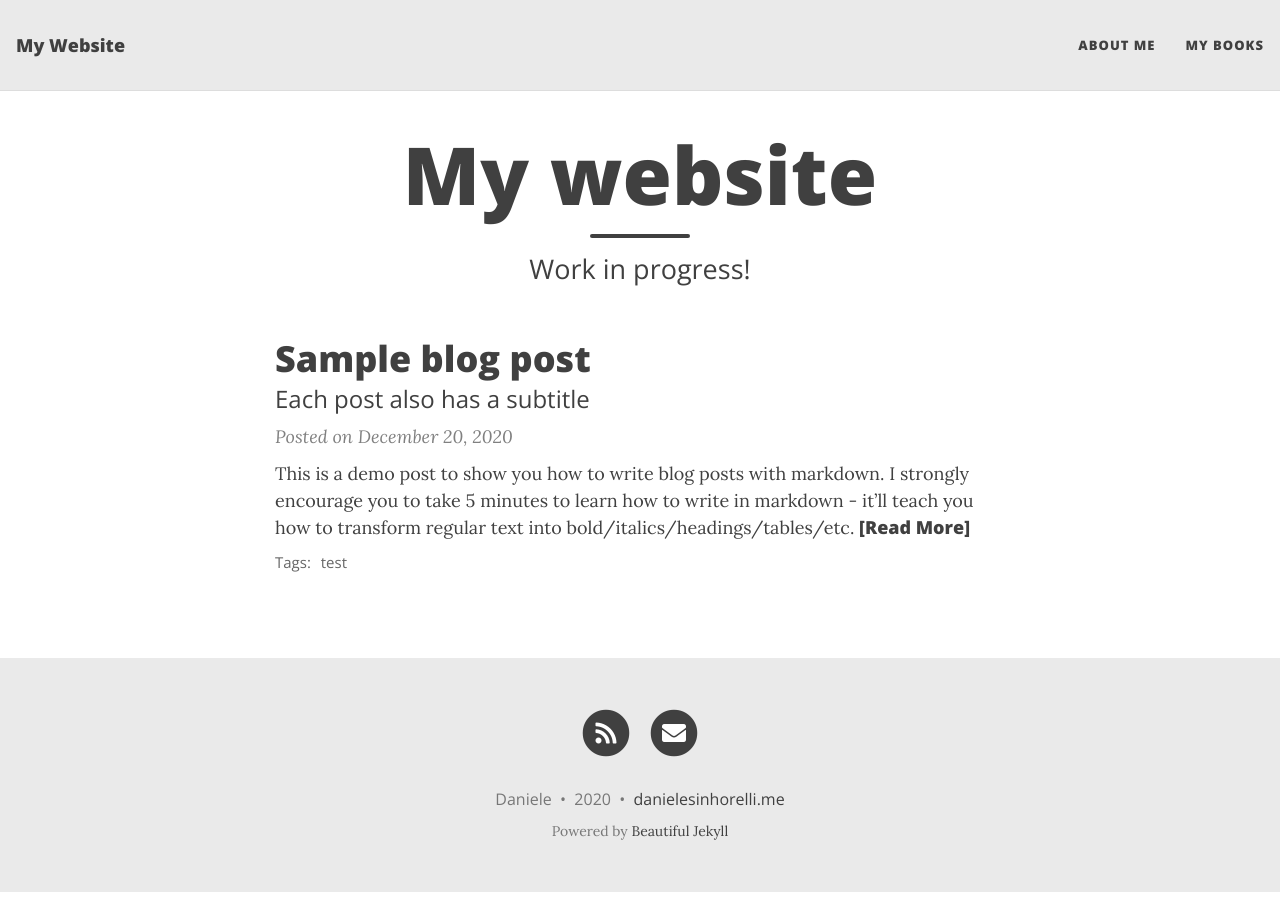
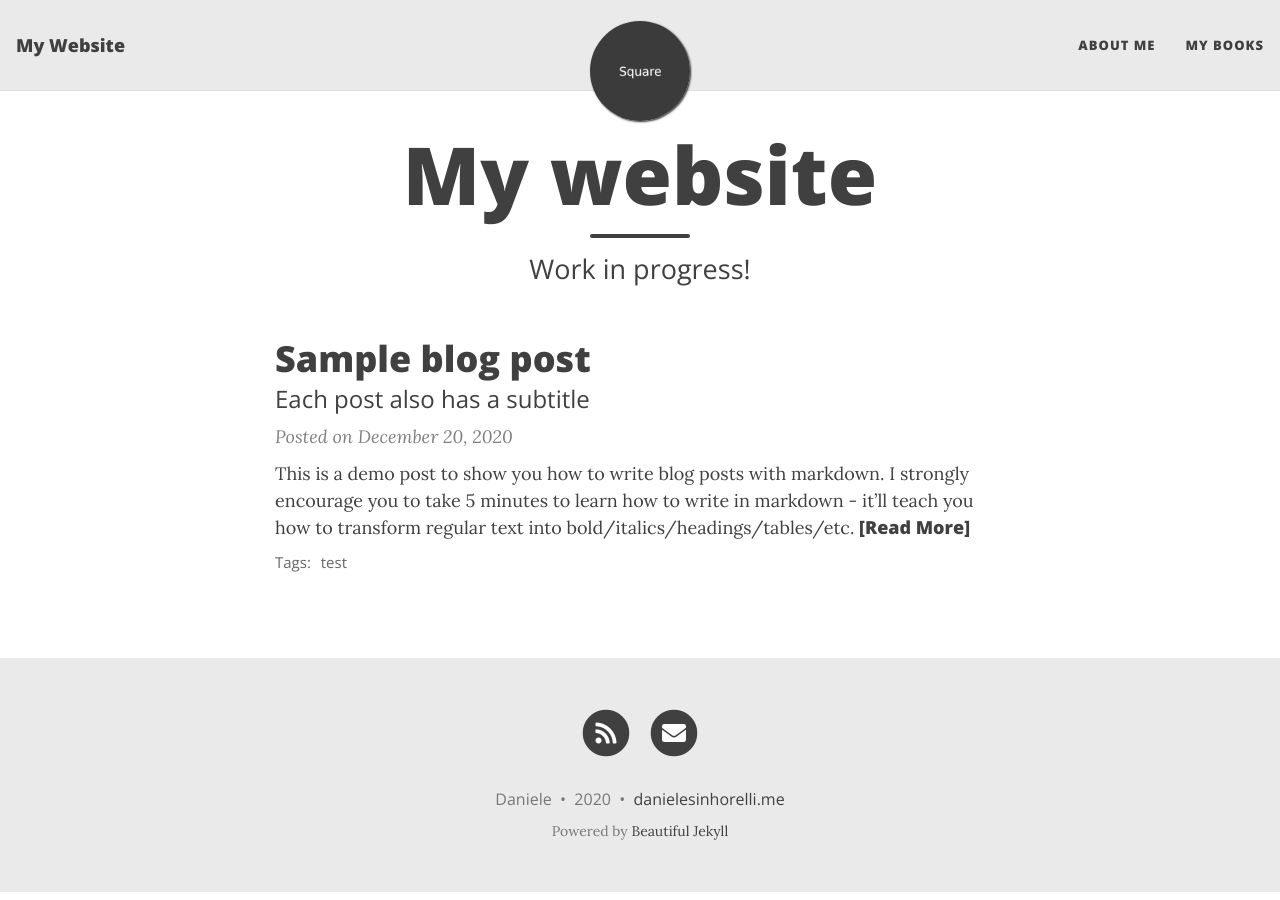
Before and after one commit to dsinhorelli/danielesinhorelli.github.io, a Jekyll site: the page built from index.html, in a window 1280 px wide. Built offline with Jekyll 4.4.1, drawn with Linux system fonts in a browser that asks for light colours; nearby versions of some CDN libraries; the list of posts is cut into pages by our own code.

Commit message:
test avatar image...

```diff
--- a/_config.yml
+++ b/_config.yml
@@ -25,7 +25,7 @@ navbar-links:
 
 # Image to show in the navigation bar - works best with a square image
 # Remove this parameter if you don't want an image in the navbar
-# avatar: "/assets/img/avatar-icon.png"
+avatar: "/assets/img/avatar-icon.png"
 
 # By default, the image is cut into a circle. You can disable this behaviour by setting 'round-avatar: false'
 round-avatar: true
```
